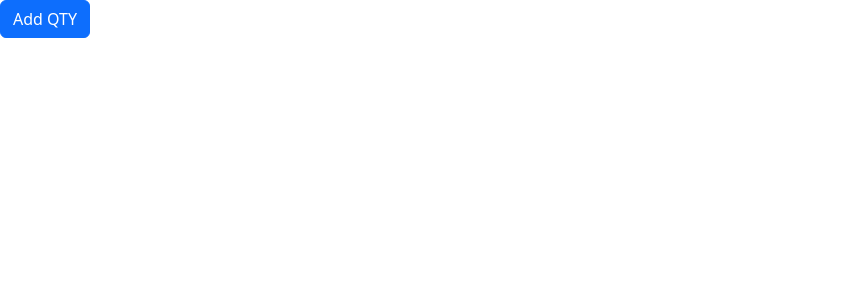
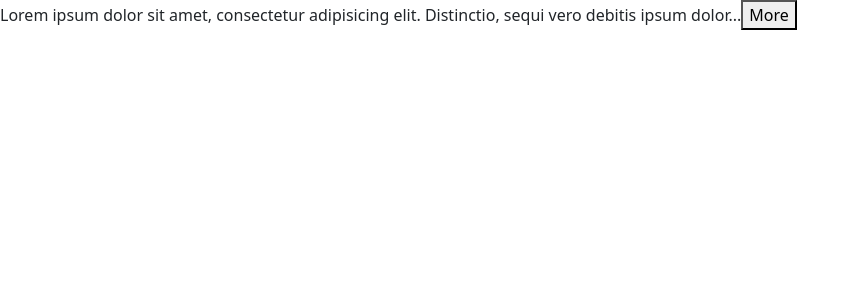
Before and after one commit to SasmithaHiram/React-Journey, a React (Vite) app: page / in a window 1280 px wide. Shown: the top 300 px of the page, without its empty margins (0-860 px from the left). Built offline with nearby package versions, Linux system fonts and the light colour scheme.

Commit message:
Building an Expandable Text Component

```diff
--- a/src/App.tsx
+++ b/src/App.tsx
@@ -1,38 +1,21 @@
-import { useState } from "react";
-import Button from "./components/Button";
+import Expandable from "./components/Expandable";
 
 function App() {
-  const [cart, setCart] = useState({
-    discount: 0.1,
-    items: [
-      {
-        id: 1,
-        title: "Product 1",
-        qty: 1,
-      },
-      {
-        id: 2,
-        title: "Product 2",
-        qty: 2,
-      },
-    ],
-  });
-
-  const handleClick = () => {
-    setCart({
-      ...cart,
-      items: cart.items.map((item) =>
-        item.id === 1 ? { ...item, qty: item.qty + 1 } : item
-      ),
-    });
-  };
-  console.log(cart);
-
   return (
     <div>
-      <Button onQty={handleClick} color="primary">
-        Add QTY
-      </Button>
+      <Expandable>
+        Lorem ipsum dolor sit amet, consectetur adipisicing elit. Distinctio,
+        sequi vero debitis ipsum dolorum culpa quia eum pariatur aliquam
+        suscipit, placeat enim dolor velit veniam veritatis deserunt ea quam
+        natus nesciunt sint dolorem provident! Architecto, soluta. Mollitia
+        rerum tempore, saepe consequatur labore, eos expedita quibusdam ducimus
+        fuga pariatur numquam ullam provident, nam laborum? Eos natus fugiat cum
+        aliquam? Nisi, architecto magnam. Tempore maxime repellendus officia
+        iste, sit voluptatum ipsa, distinctio facilis ducimus molestias culpa
+        tenetur cum repellat doloribus mollitia dolore velit possimus sunt.
+        Ipsam officia inventore iusto in, praesentium magnam placeat alias,
+        natus nobis dicta magni quis, possimus blanditiis quaerat.
+      </Expandable>
     </div>
   );
 }
--- /dev/null
+++ b/src/components/Expandable.tsx
@@ -0,0 +1,24 @@
+import { useState } from "react";
+
+interface Props {
+  children: string;
+  maxChars?: number;
+}
+
+const Expandable = ({ children, maxChars = 100 }: Props) => {
+  const [isExapand, setExpand] = useState(false);
+
+  if (children.length <= maxChars) return <p>{children}</p>;
+
+  const text = isExapand ? children : children.substring(0, maxChars);
+  return (
+    <p>
+      {text}...
+      <button onClick={() => setExpand(!isExapand)}>
+        {isExapand ? "Less" : "More"}
+      </button>
+    </p>
+  );
+};
+
+export default Expandable;
```
